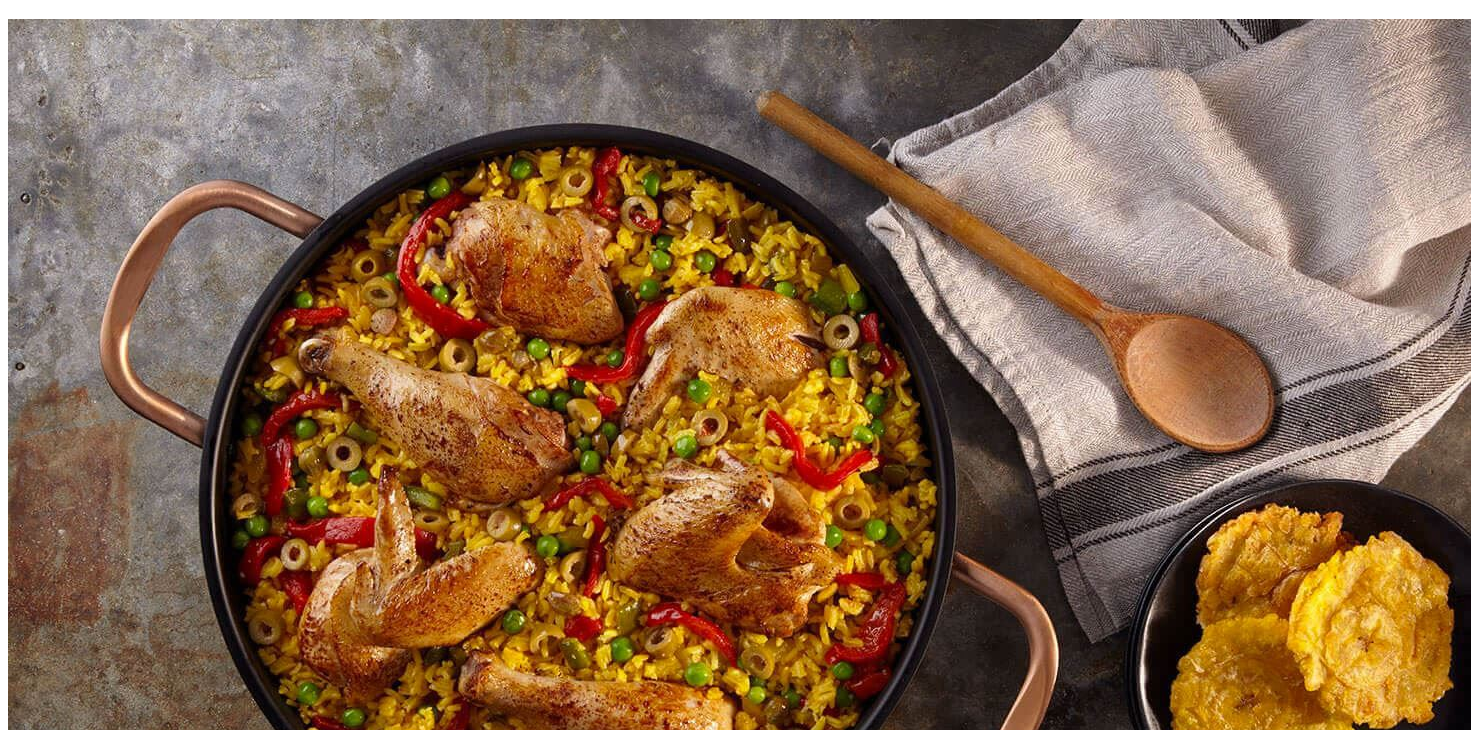
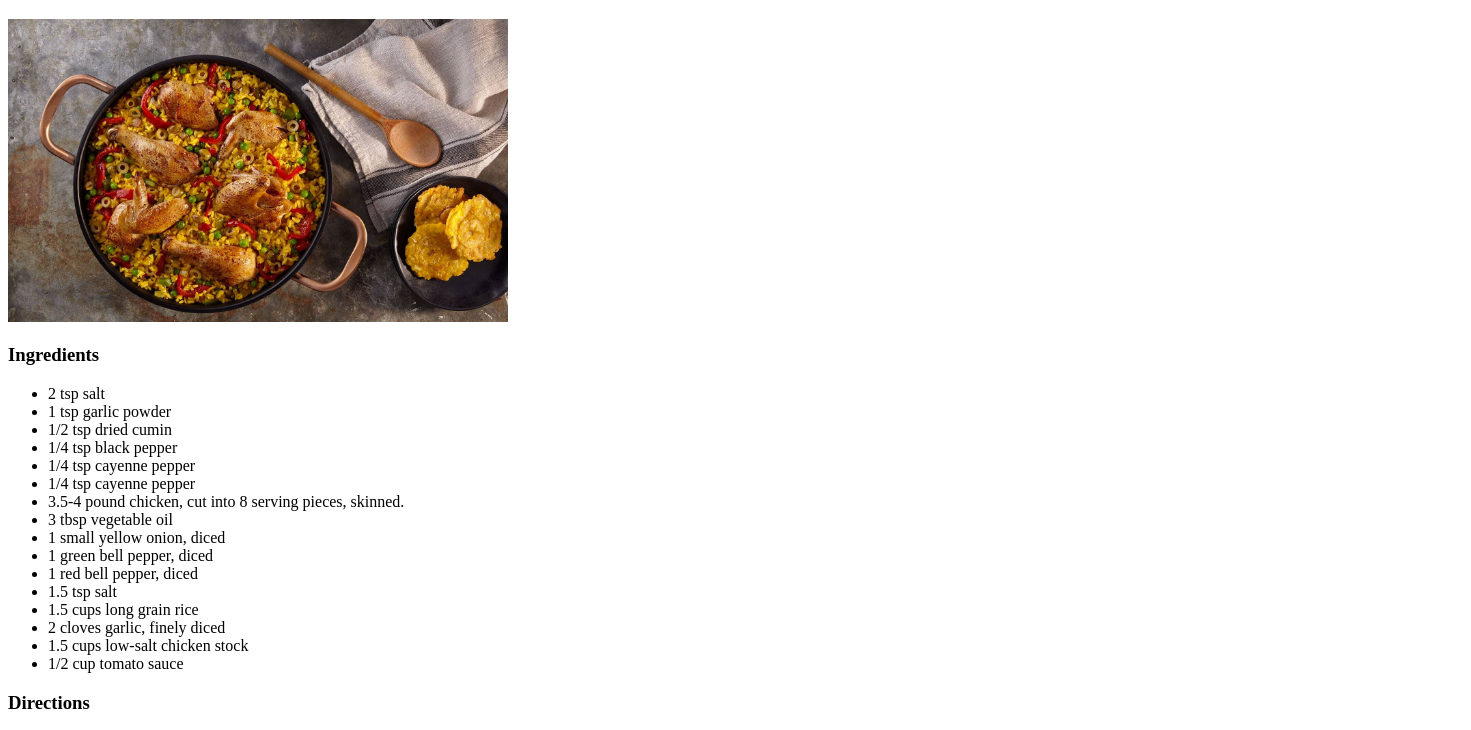
Before and after one commit to GriffinLev039/odin-recipes, a plain HTML site: page recipes/arroz_con_pollo.html in a window 1280 px wide. Shown: the part 61-791 px from the top of the page, 1471 px wide, since content can reach past the window. Drawn offline with Linux system fonts and the light colour scheme; files whose address does not match are found by name.

Commit message:
first commit

```diff
--- a/recipes/arroz_con_pollo.html
+++ b/recipes/arroz_con_pollo.html
@@ -6,7 +6,7 @@
     </head>
     <body>
         <h1>Arroz con Pollo</h1>
-        <img src="/home/griffin/repos/odin-recipes/img/arroz_con_pollo.jpg">
+        <img src="/home/griffin/repos/odin-recipes/img/arroz_con_pollo.jpg" width="500">
         <h3>Ingredients</h3>
         <ul>
             <li>2 tsp salt</li>
```
Also changed, not shown: 1 other file.
